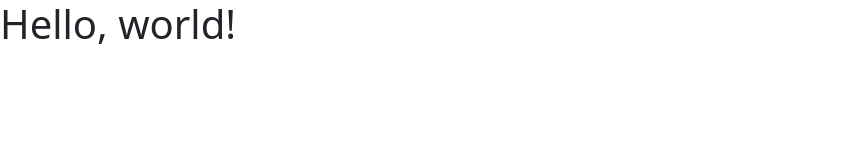
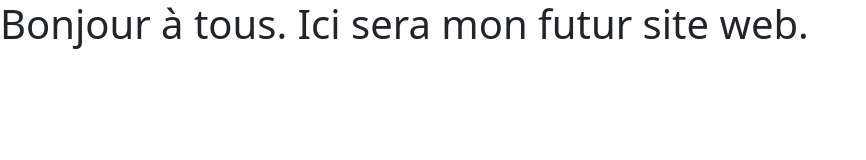
Before and after one commit to mizujou/mizujou.github.io, a plain HTML site: page index.html in a window 1280 px wide. Shown: the whole page, without its empty margins (0-866 px from the left). Drawn offline with nearby package versions, Linux system fonts and the light colour scheme.

Commit message:
Update index.html

```diff
--- a/index.html
+++ b/index.html
@@ -8,10 +8,10 @@
     <!-- Bootstrap CSS -->
     <link href="https://cdn.jsdelivr.net/npm/bootstrap@5.0.1/dist/css/bootstrap.min.css" rel="stylesheet" integrity="sha384-+0n0xVW2eSR5OomGNYDnhzAbDsOXxcvSN1TPprVMTNDbiYZCxYbOOl7+AMvyTG2x" crossorigin="anonymous">
 
-    <title>Hello, world!</title>
+    <title>mizujou</title>
   </head>
   <body>
-    <h1>Hello, world!</h1>
+    <h1>Bonjour à tous. Ici sera mon futur site web.</h1>
 
     <!-- Optional JavaScript; choose one of the two! -->
 
```
